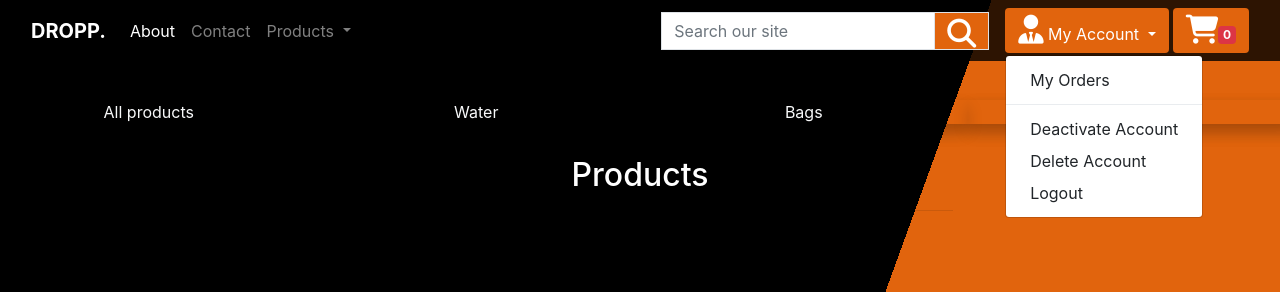
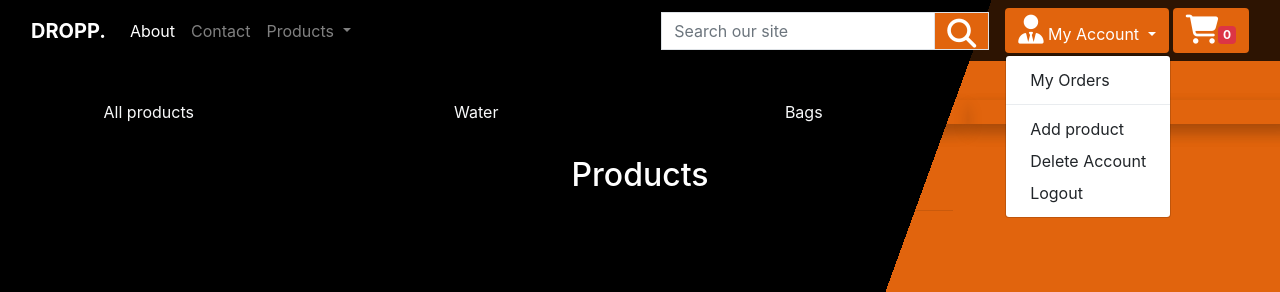
Before and after one commit to Marcroth0/canned-water, a Django app: page /products/ in a window 1280 px wide, after a click on "My Account". Shown: the top 292 px of the page. Run offline with Django 3.2, Linux system fonts and the light colour scheme; the visitor is signed in with stand-in values (Sample User, id 1); data comes from the database, SQL or seed files in the repository; some libraries are stand-ins or nearby versions; some web fonts are replaced.

Commit message:
add 'add product' view

```diff
--- a/bag/templates/bag/bag.html
+++ b/bag/templates/bag/bag.html
@@ -53,7 +53,11 @@
                                         {% for item in bag_items %}
                                             <tr>
                                                 <td class="p-3 w-25">
-                                                    <img class="img-fluid rounded" src="{{ item.product.image.url }}">
+                                                {% if item.product.image %}
+                                                    <img class="w-100 img-fluid" src="{{ item.product.image.url }}" alt="{{ item.product.name }}">
+                                                {% else %}
+                                                    <img class="w-100 img-fluid" src="{{ MEDIA_URL }}noimage.png" alt="{{ item.product.name }}">
+                                                {% endif %}
                                                 </td>
                                                 <td class="py-3">
                                                     <p class="my-0"><strong>{{ item.product.name  }}</strong></p>
--- a/canned_water/settings.py
+++ b/canned_water/settings.py
@@ -31,7 +31,7 @@
 # SECURITY WARNING: don't run with debug turned on in production!
 DEBUG = True
 
-ALLOWED_HOSTS = ['*']
+ALLOWED_HOSTS = ['127.0.0.1']
 # ALLOWED_HOSTS = ["canned-water.herokuapp.com", "localhost"]
 
 
--- a/products/views.py
+++ b/products/views.py
@@ -79,3 +79,24 @@
     }
 
     return render(request, template, context)
+
+def add_product(request):
+    """ Add a product to the store """
+
+    if request.method == 'POST':
+        form = ProductForm(request.POST, request.FILES)
+        if form.is_valid():
+            form.save()
+            messages.success(request, 'Successfully added product!')
+            return redirect(reverse('add_product'))
+        else:
+            messages.error(request, 'Failed to add product. Please ensure the form is valid.')
+    else:
+        form = ProductForm()
+
+    template = 'products/add_product.html'
+    context = {
+        'form': form,
+    }
+
+    return render(request, template, context)
--- a/profiles/views.py
+++ b/profiles/views.py
@@ -15,8 +15,10 @@
         if form.is_valid():
             form.save()
             messages.success(request, 'Profile updated successfully')
-
-    form = UserProfileForm(instance=profile)
+        else:
+            messages.error(request, 'Update failed. Please ensure the form is valid.')
+    else:
+        form = UserProfileForm(instance=profile)
     orders = profile.orders.all()
 
     template = 'profiles/profile.html'
--- a/templates/base.html
+++ b/templates/base.html
@@ -114,9 +114,11 @@
                                     <div class="dropdown-menu" aria-labelledby="dropdownMenuLink">
                                     <a class="dropdown-item" href="{% url 'profile' %}">My Orders</a>
                                     <div class="dropdown-divider"></div>
-                                    <a class="dropdown-item" href="#"
-                                        >Deactivate Account</a
-                                    >
+                                    {% if request.user.is_superuser %}
+                                        <a class="dropdown-item" href="{url 'add_product'}"
+                                        >Add product</a
+                                        >
+                                    {% endif %}
                                     <a class="dropdown-item" href="#"
                                         >Delete Account</a
                                     >
@@ -154,9 +156,11 @@
                                 <div class="dropdown-menu" aria-labelledby="dropdownMenuLink">
                                     <a class="dropdown-item" href="{% url 'profile' %}">My Orders</a>
                                 <div class="dropdown-divider"></div>
-                                    <a class="dropdown-item" href="#"
-                                        >Deactivate Account</a
-                                    >
+                                    {% if request.user.is_superuser %}
+                                        <a class="dropdown-item" href="{% url 'add_product' %}"
+                                            >Add product</a
+                                        >
+                                    {% endif %}
                                     <a class="dropdown-item" href="#"
                                         >Delete Account</a
                                     >
--- a/templates/includes/toasts/toast_success.html
+++ b/templates/includes/toasts/toast_success.html
@@ -20,7 +20,11 @@
                 {% for item in bag_items %}
                     <div class="row">
                         <div class="col-3 my-1">
-                            <img class="w-100" src="{{ item.product.image.url }}">
+                            {% if item.product.image %}
+                            <img class="w-100" src="{{ item.product.image.url }}" alt="{{ item.product.name }}">
+                            {% else %}
+                            <img class="w-100" src="{{ MEDIA_URL }}noimage.png" alt="{{ item.product.name }}">
+                            {% endif %}
                         </div>
                         <div class="col-9">
                             <p class="my-0"><strong>{{ item.product.name }}</strong></p>
```
Also changed, not shown: media/article-image-1_sW6acZQ.jpg (added).
